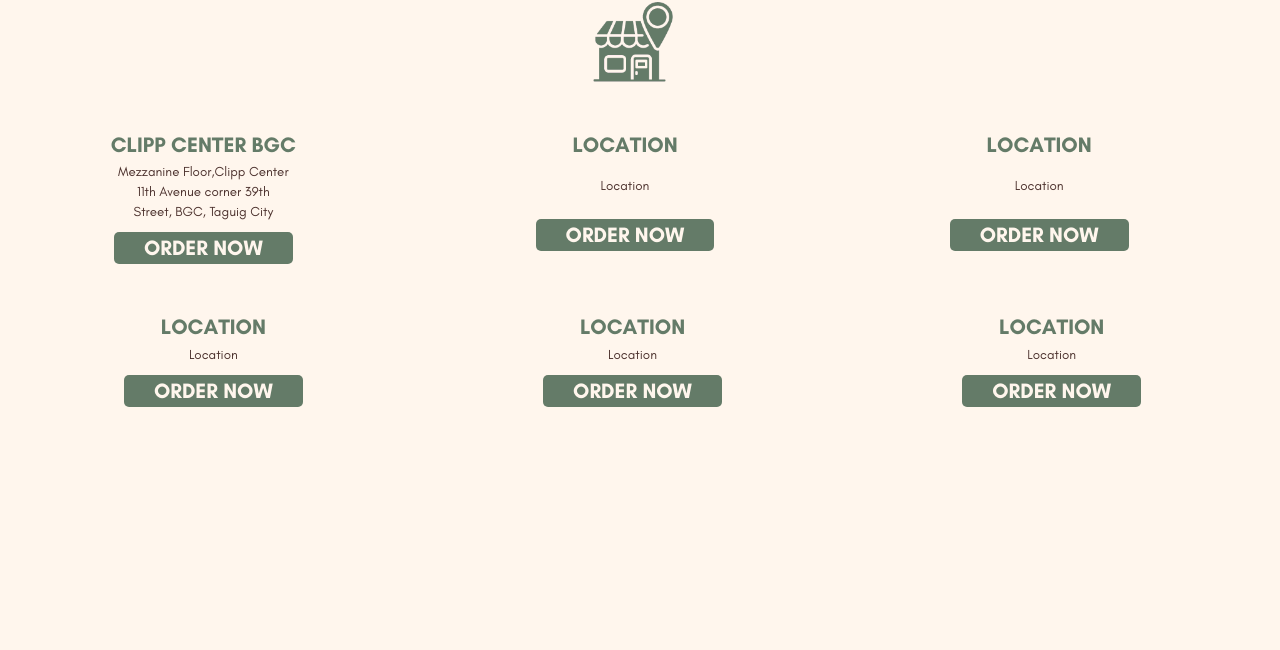
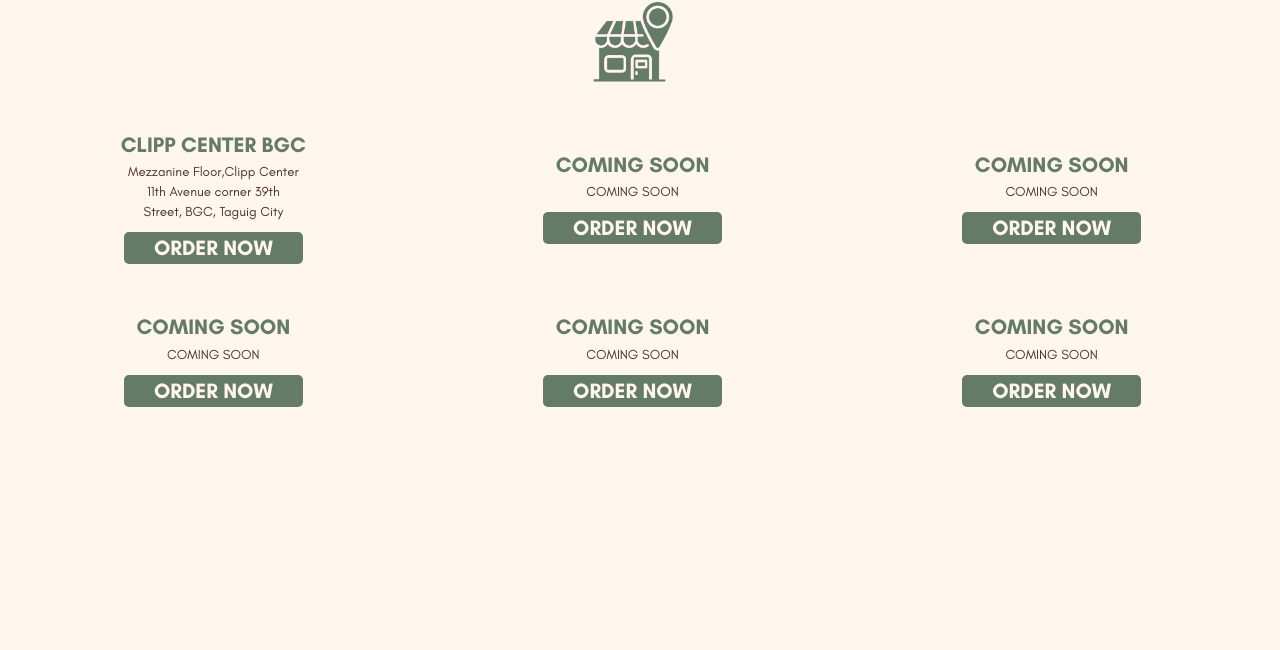
Before and after one commit to archiebautistamain/elladev, a website: page location.html in a window 1280 px wide. Shown: the part 150-800 px from the top of the page. Drawn offline with nearby package versions, Linux system fonts and the light colour scheme.

Commit message:
Update location.html

```diff
--- a/location.html
+++ b/location.html
@@ -93,10 +93,10 @@
                 </div>
                 <div class="col-12">
                   <div class="row">
-                    <div class="col-12 ">
-                      <div class="row w-100">
+                    <div class="col-12">
+                      <div class="row justify-content-center align-items-center">
                           <div class="col-4 d-flex justify-content-end" data-aos="fade-up" data-aos-duration="1000" data-aos-easing="ease-in-out">
-                              <div class="row justify-content-end">
+                              <div class="row w-100">
                                   <div class="col-12"><h2 class="text-center location-h2">CLIPP CENTER BGC</h2></div>
                                   <div class="col-12"><p class="text-center location-p">Mezzanine Floor,Clipp Center <br> 11th Avenue
                                     corner 39th <br> Street, BGC, Taguig City</p></div>
@@ -109,8 +109,8 @@
                           </div>
                           <div class="col-4 d-flex justify-content-center" data-aos="fade-up" data-aos-duration="1000" data-aos-easing="ease-in-out">
                               <div class="row w-100">
-                                  <div class="col-12"><h2 class="text-center location-h2">LOCATION</h2></div>
-                                  <div class="col-12"><p class="text-center location-p">Location</p></div>
+                                  <div class="col-12"><h2 class="text-center location-h2">COMING SOON</h2></div>
+                                  <div class="col-12"><p class="text-center location-p">COMING SOON</p></div>
                                   <div class="col-12">
                                       <div class="location-button text-center">
                                           <button type="button">ORDER NOW</button>
@@ -120,8 +120,8 @@
                           </div>
                           <div class="col-4 d-flex justify-content-start" data-aos="fade-up" data-aos-duration="1000" data-aos-easing="ease-in-out">
                               <div class="row w-100">
-                                  <div class="col-12"><h2 class="text-center location-h2">LOCATION</h2></div>
-                                  <div class="col-12"><p class="text-center location-p">Location</p></div>
+                                  <div class="col-12"><h2 class="text-center location-h2">COMING SOON</h2></div>
+                                  <div class="col-12"><p class="text-center location-p">COMING SOON</p></div>
                                   <div class="col-12">
                                       <div class="location-button text-center">
                                           <button type="button">ORDER NOW</button>
@@ -136,8 +136,8 @@
                       <div class="row justify-content-center align-items-center">
                           <div class="col-4 d-flex justify-content-end" data-aos="fade-up" data-aos-duration="1500" data-aos-easing="ease-in-out">
                               <div class="row w-100">
-                                  <div class="col-12"><h2 class="text-center location-h2">LOCATION</h2></div>
-                                  <div class="col-12"><p class="text-center location-p">Location</p></div>
+                                  <div class="col-12"><h2 class="text-center location-h2">COMING SOON</h2></div>
+                                  <div class="col-12"><p class="text-center location-p">COMING SOON</p></div>
                                   <div class="col-12">
                                       <div class="location-button text-center">
                                           <button type="button">ORDER NOW</button>
@@ -147,8 +147,8 @@
                           </div>
                           <div class="col-4 d-flex justify-content-center" data-aos="fade-up" data-aos-duration="1500" data-aos-easing="ease-in-out">
                               <div class="row w-100">
-                                  <div class="col-12"><h2 class="text-center location-h2">LOCATION</h2></div>
-                                  <div class="col-12"><p class="text-center location-p">Location</p></div>
+                                  <div class="col-12"><h2 class="text-center location-h2">COMING SOON</h2></div>
+                                  <div class="col-12"><p class="text-center location-p">COMING SOON</p></div>
                                   <div class="col-12">
                                       <div class="location-button text-center">
                                           <button type="button">ORDER NOW</button>
@@ -158,8 +158,8 @@
                           </div>
                           <div class="col-4 d-flex justify-content-start" data-aos="fade-up" data-aos-duration="1500" data-aos-easing="ease-in-out">
                               <div class="row w-100">
-                                  <div class="col-12"><h2 class="text-center location-h2">LOCATION</h2></div>
-                                  <div class="col-12"><p class="text-center location-p">Location</p></div>
+                                  <div class="col-12"><h2 class="text-center location-h2">COMING SOON</h2></div>
+                                  <div class="col-12"><p class="text-center location-p">COMING SOON</p></div>
                                   <div class="col-12">
                                       <div class="location-button text-center">
                                           <button type="button">ORDER NOW</button>
```
